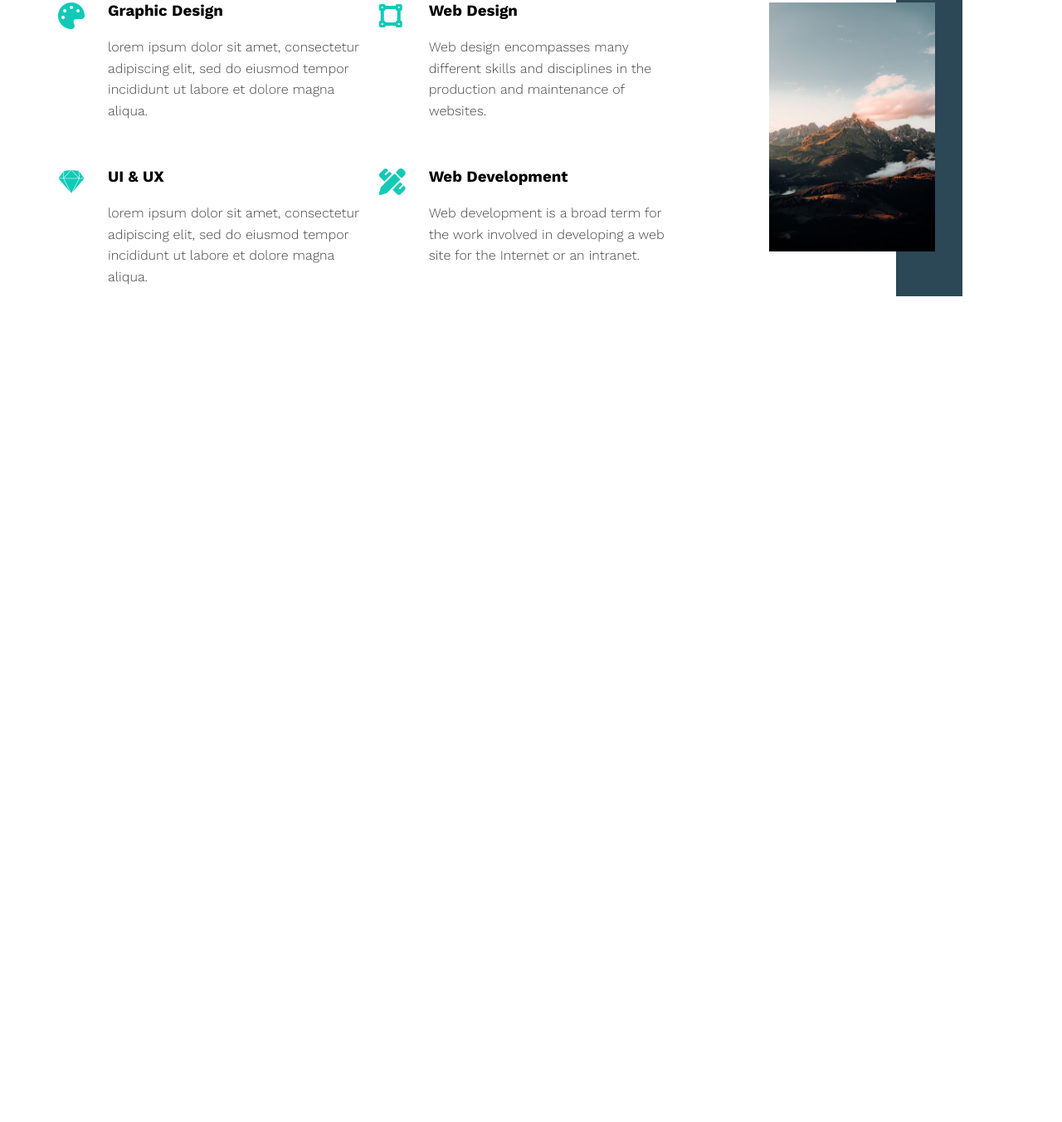
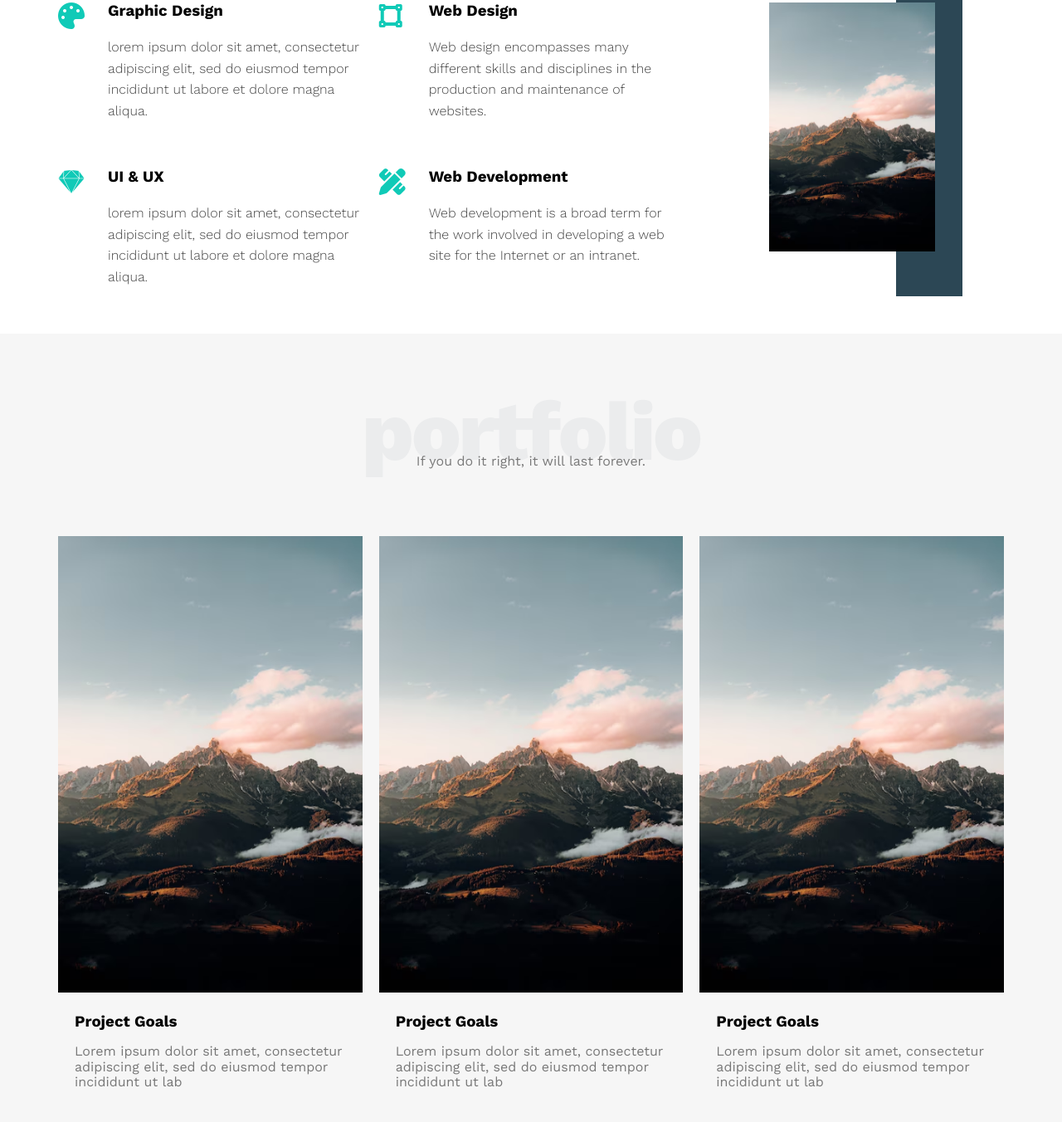
Before and after one commit to SaifLotfi/Leon-Template, a plain HTML site: page index.html in a window 1280 px wide. Shown: the part 1404-2756 px from the top of the page at 83% size. Before the commit the page ends 1806 px from the top, so only its background shows below. Drawn offline with nearby package versions, Linux system fonts and the light colour scheme.

Commit message:
add portfolio section

```diff
--- a/css/leon.css
+++ b/css/leon.css
@@ -267,3 +267,32 @@ body {
   }
 }
 /* end services */
+
+/* start portfolio */
+.portfolio {
+  padding-top: 60px;
+  padding-bottom: 60px;
+  background-color: #f6f6f6;
+}
+
+.portfolio-content {
+  display: grid;
+  grid-template-columns: repeat(auto-fill, minmax(300px, 1fr));
+  grid-gap: 20px;
+  margin-top: 80px;
+}
+.portfolio-content .card img {
+  max-width: 100%;
+}
+.portfolio .portfolio-content .info {
+ padding: 20px;
+}
+
+.portfolio .portfolio-content  h3{
+  margin:0;
+}
+
+.portfolio .portfolio-content  p{
+  color: #777;
+}
+/* end portfolio */
--- a/index.html
+++ b/index.html
@@ -1,5 +1,6 @@
 <!DOCTYPE html>
 <html lang="en">
+
 <head>
   <title></title>
   <meta charset="UTF-8" />
@@ -11,16 +12,12 @@
   <!--google font work sans-->
   <link rel="preconnect" href="https://fonts.googleapis.com" />
   <link rel="preconnect" href="https://fonts.gstatic.com" crossorigin />
-    <link
-      href="https://fonts.googleapis.com/css2?family=Work+Sans:ital,wght@0,100..900;1,100..900&display=swap"
-      rel="stylesheet"
-    />
+  <link href="https://fonts.googleapis.com/css2?family=Work+Sans:ital,wght@0,100..900;1,100..900&display=swap"
+    rel="stylesheet" />
   <!--font awesome library-->
-    <script
-      src="https://kit.fontawesome.com/f810b40d78.js"
-      crossorigin="anonymous"
-    ></script>
+  <script src="https://kit.fontawesome.com/f810b40d78.js" crossorigin="anonymous"></script>
 </head>
+
 <body>
   <!--start header-->
   <div class="header">
@@ -138,7 +135,8 @@
         </div>
         <div class="col">
           <div class="image image-column">
-              <img width="200" height="300" src="/images/snow-covered-mountain-cloudy-sky-daytime_414077-62.avif" alt="mountain">
+            <img width="200" height="300" src="/images/snow-covered-mountain-cloudy-sky-daytime_414077-62.avif"
+              alt="mountain">
           </div>
         </div>
       </div>
@@ -146,5 +144,40 @@
   </div>
 
   <!-- end services section -->
+
+  <!-- start portfolio section -->
+
+  <div class="portfolio">
+    <div class="container">
+      <h2 class="special-heading">portfolio</h2>
+      <p>If you do it right, it will last forever.</p>
+      <div class="portfolio-content">
+        <div class="card">
+          <img src="/images/snow-covered-mountain-cloudy-sky-daytime_414077-62.avif" alt="">
+          <div class="info">
+            <h3>Project Goals</h3>
+            <p> Lorem ipsum dolor sit amet, consectetur adipiscing elit, sed do eiusmod tempor incididunt ut lab </p>
+          </div>
+        </div>
+        <div class="card">
+          <img src="/images/snow-covered-mountain-cloudy-sky-daytime_414077-62.avif" alt="">
+          <div class="info">
+            <h3>Project Goals</h3>
+            <p> Lorem ipsum dolor sit amet, consectetur adipiscing elit, sed do eiusmod tempor incididunt ut lab </p>
+          </div>
+        </div>
+        <div class="card">
+          <img src="/images/snow-covered-mountain-cloudy-sky-daytime_414077-62.avif" alt="">
+          <div class="info">
+            <h3>Project Goals</h3>
+            <p> Lorem ipsum dolor sit amet, consectetur adipiscing elit, sed do eiusmod tempor incididunt ut lab </p>
+          </div>
+        </div>
+      </div>
+    </div>
+  </div>
+
+  <!-- end portfolio section -->
 </body>
+
 </html>
```
Lines whose indentation alone changed are shown as unchanged.
